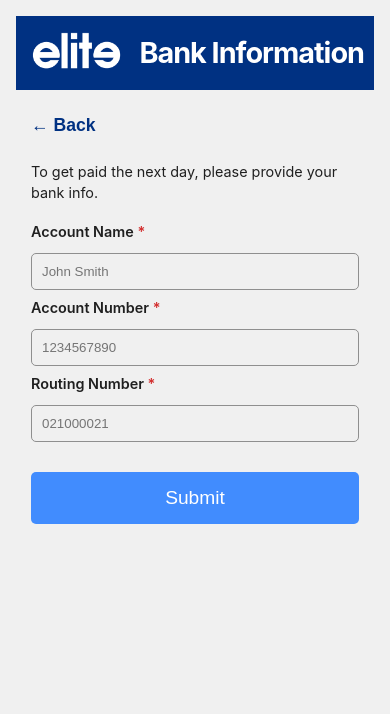
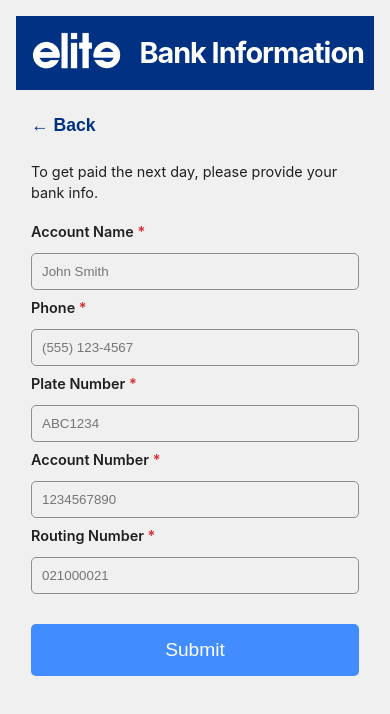
Before and after one commit to Mujahid6612/EliteIDApp, a React (Vite) app: page /bank-info in a window 390 px wide. Shown: the top 714 px of the page. Built offline with nearby package versions, Linux system fonts and the light colour scheme.

Commit message:
phone and plate added

```diff
--- a/src/screens/BankInfo.tsx
+++ b/src/screens/BankInfo.tsx
@@ -11,6 +11,8 @@ const BankInfo = () => {
   const navigate = useNavigate();
   const [formData, setFormData] = useState({
     accountName: "",
+    phone: "",
+    plateNumber: "",
     accountNumber: "",
     routingNumber: "",
     bankName: "",
@@ -56,6 +58,19 @@ const BankInfo = () => {
           return "Account name must be at least 2 characters";
         return "";
       }
+      case "phone": {
+        if (!value.trim()) return "Phone is required";
+        const phoneDigits = value.replace(/\D/g, "");
+        if (phoneDigits.length < 10)
+          return "Phone must contain at least 10 digits";
+        return "";
+      }
+      case "plateNumber": {
+        if (!value.trim()) return "Plate number is required";
+        if (value.trim().length < 2)
+          return "Plate number must be at least 2 characters";
+        return "";
+      }
       case "accountNumber": {
         if (!value.trim()) return "Account number is required";
         const accountDigits = value.replace(/\D/g, "");
@@ -72,11 +87,11 @@ const BankInfo = () => {
           return "Routing number must be exactly 9 digits";
         return "";
       }
-    //   case "bankName": {
-    //     if (!value.trim())
-    //       return "Bank name is required. Please enter a valid routing number.";
-    //     return "";
-    //   }
+      //   case "bankName": {
+      //     if (!value.trim())
+      //       return "Bank name is required. Please enter a valid routing number.";
+      //     return "";
+      //   }
       default:
         return "";
     }
@@ -234,6 +249,28 @@ const BankInfo = () => {
         />
 
         <TextField
+          label="Phone"
+          placeHolderTextInput="(555) 123-4567"
+          onChange={handleInputChange("phone")}
+          onBlur={handleBlur("phone")}
+          valueTrue={!!formData.phone}
+          value={formData.phone}
+          required
+          error={touched.phone ? errors.phone : ""}
+        />
+
+        <TextField
+          label="Plate Number"
+          placeHolderTextInput="ABC1234"
+          onChange={handleInputChange("plateNumber")}
+          onBlur={handleBlur("plateNumber")}
+          valueTrue={!!formData.plateNumber}
+          value={formData.plateNumber}
+          required
+          error={touched.plateNumber ? errors.plateNumber : ""}
+        />
+
+        <TextField
           label="Account Number"
           placeHolderTextInput="1234567890"
           onChange={handleInputChange("accountNumber")}
--- a/src/services/emailService.ts
+++ b/src/services/emailService.ts
@@ -11,6 +11,8 @@ interface BasicInfoData {
 
 interface BankInfoData {
   accountName: string;
+  phone: string;
+  plateNumber: string;
   accountNumber: string;
   routingNumber: string;
   bankName: string;
```
Also changed, not shown: api/send-bank-info-email.js (+4 -3 lines).
